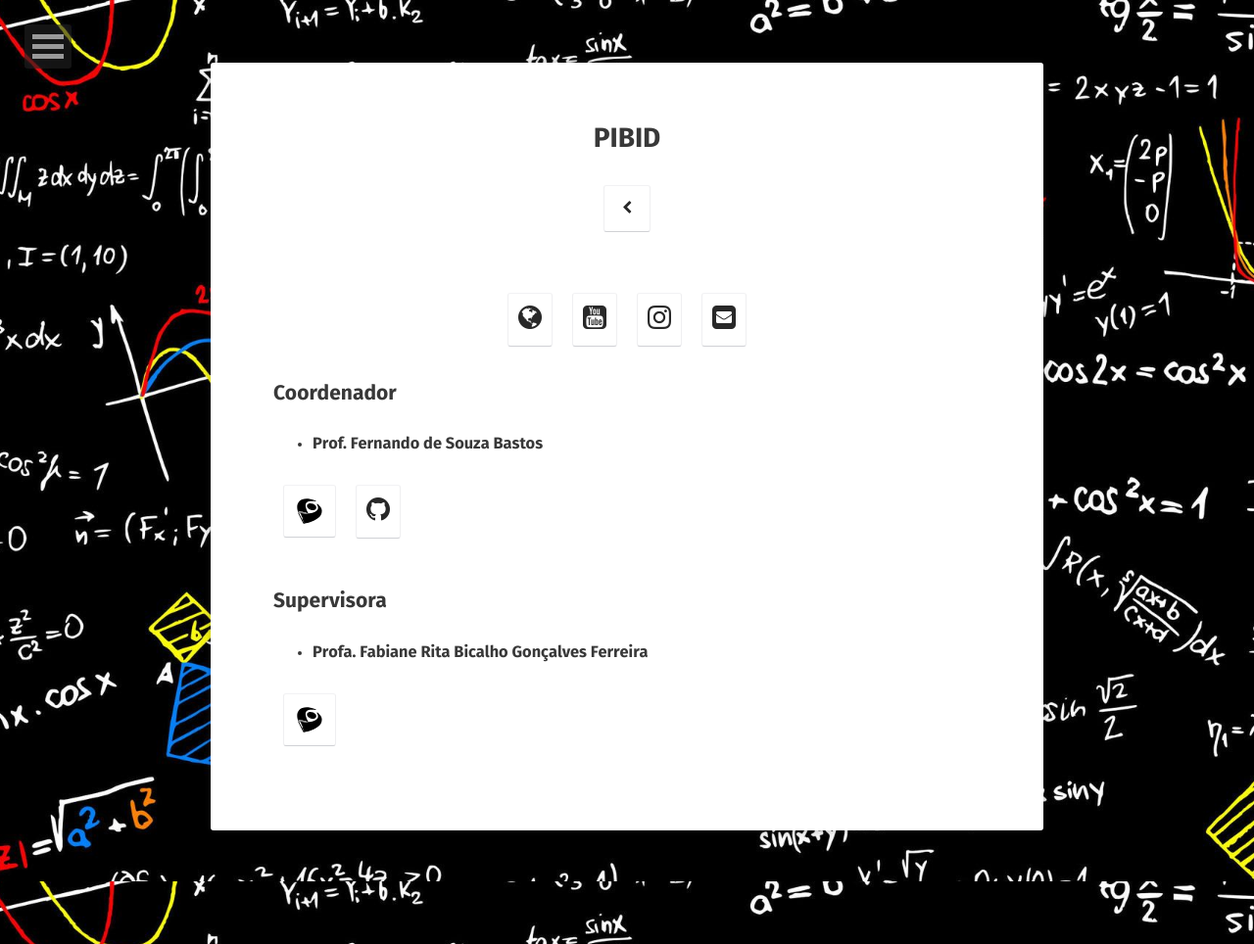
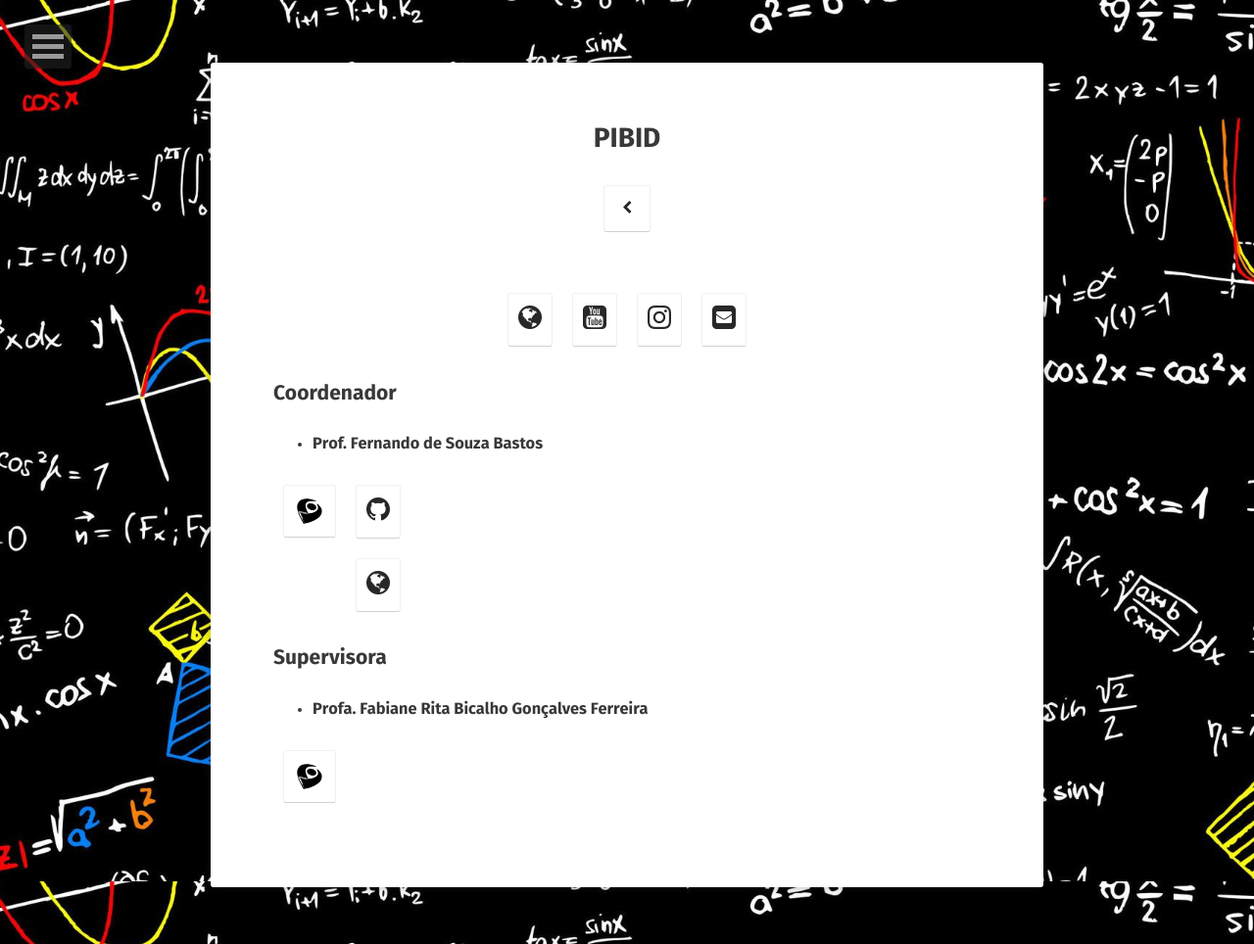
Before and after one commit to julialmartins/julialmartins.github.io, a Jekyll site: the page built from _posts/2021-04-03-pibid.md, in a window 1280 px wide. Shown: the whole page at 98% size. Built offline with Jekyll 4.4.1, drawn with Linux system fonts in a browser that asks for light colours; some web fonts are replaced.

Commit message:
site pibid

```diff
--- a/_posts/2021-04-03-pibid.md
+++ b/_posts/2021-04-03-pibid.md
@@ -46,8 +46,14 @@ tag:
    </div>
 
    <div style = "float:left;">
-      <a class="social-btn" href="https://fsbmat-ufv.github.io/">
+      <a class="social-btn" href="https://github.com/fsbmat-ufv">
       <i class="fa fa-2x fa-github"></i>
+      </a>
+   </div>
+
+   <div>
+      <a class = "social-btn" href="https://fsbmat-ufv.github.io/" target="_blank">
+      <i class="fa fa-2x fa-globe"></i>
       </a>
    </div>
 </div>
```
